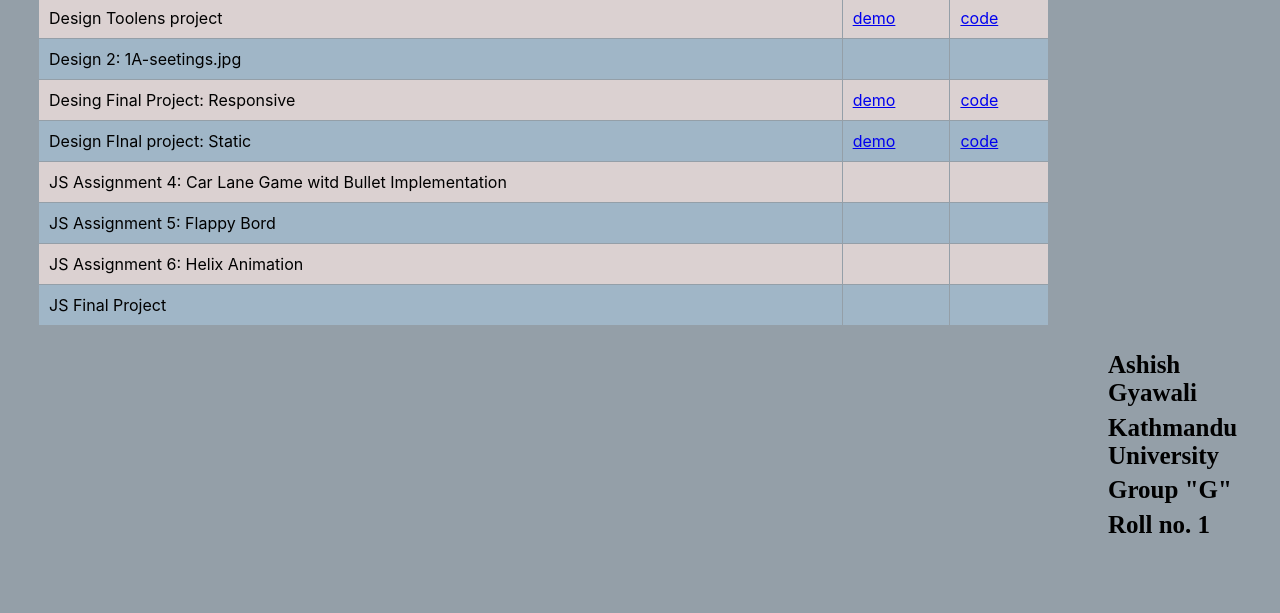
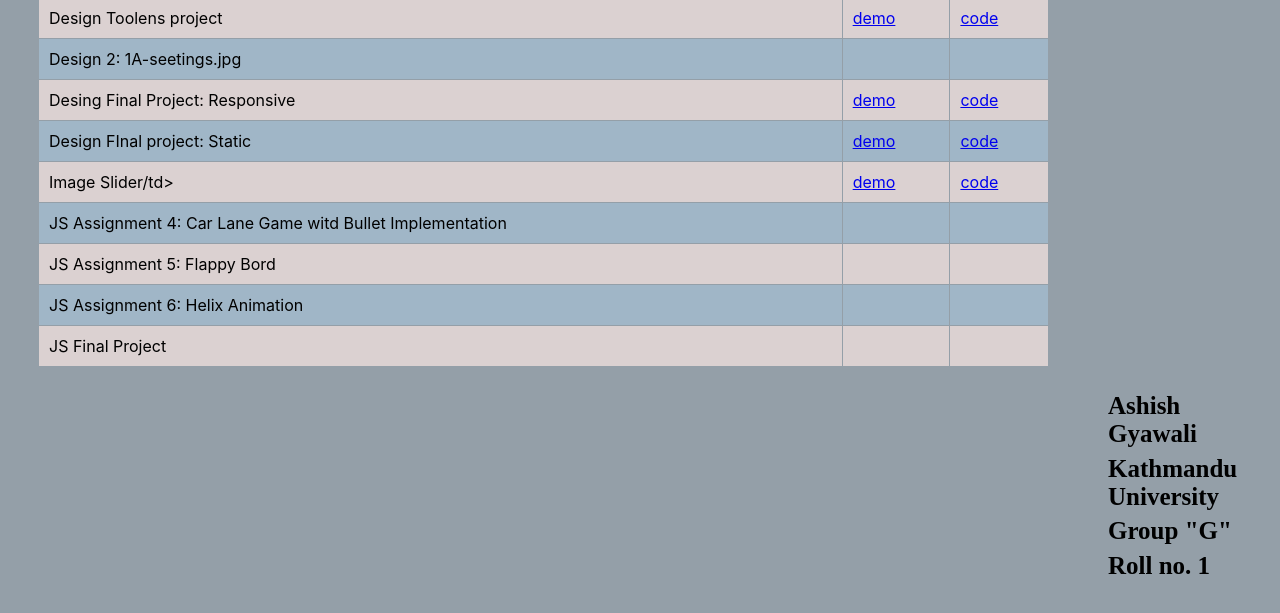
Before and after one commit to asis012/HTML-CSS-JS-assignments, a plain HTML site: page assignmentsheet/index.html in a window 1280 px wide. Shown: the part 91-704 px from the top of the page. Drawn offline with Linux system fonts and the light colour scheme.

Commit message:
Update index.html
cheges for image slider

```diff
--- a/assignmentsheet/index.html
+++ b/assignmentsheet/index.html
@@ -42,6 +42,12 @@
 
         </tr>
         <tr>
+                <td>Image Slider/td>
+                <td><a href="https://asis012.github.io/leapfrog/JS-PROJECTS/image-carousel/">demo</a></td>
+                <td><a href="https://github.com/asis012/leapfrog/tree/master/JS-PROJECTS/image-carousel">code</a></td>
+
+        </tr>
+        <tr>
                 <td>JS Assignment 4: Car Lane Game witd Bullet Implementation</td>
                 <td></td>
                 <td></td>
```
